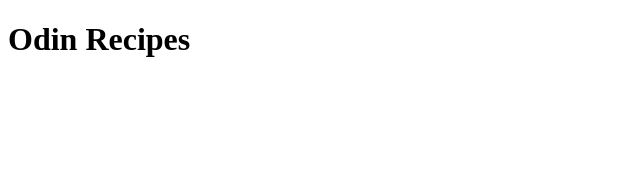
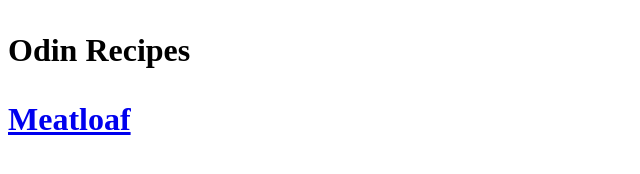
Before and after one commit to theotherguy-99/odin-recipes, a plain HTML site: page index.html in a window 1280 px wide. Shown: the whole page, without its empty margins (0-640 px from the left). Drawn offline with Linux system fonts and the light colour scheme.

Commit message:
Added Meatloaf recipe link to index.html

```diff
--- a/index.html
+++ b/index.html
@@ -6,7 +6,8 @@
 
         <body>
             <h1>
-                Odin Recipes
+                <p>Odin Recipes</p>
+                <p><a href= "recipes/meatloaf.html" target= _blank ref= "noopener noferrer">Meatloaf</a></p>
             </h1>
         </body>
     </head>
```
